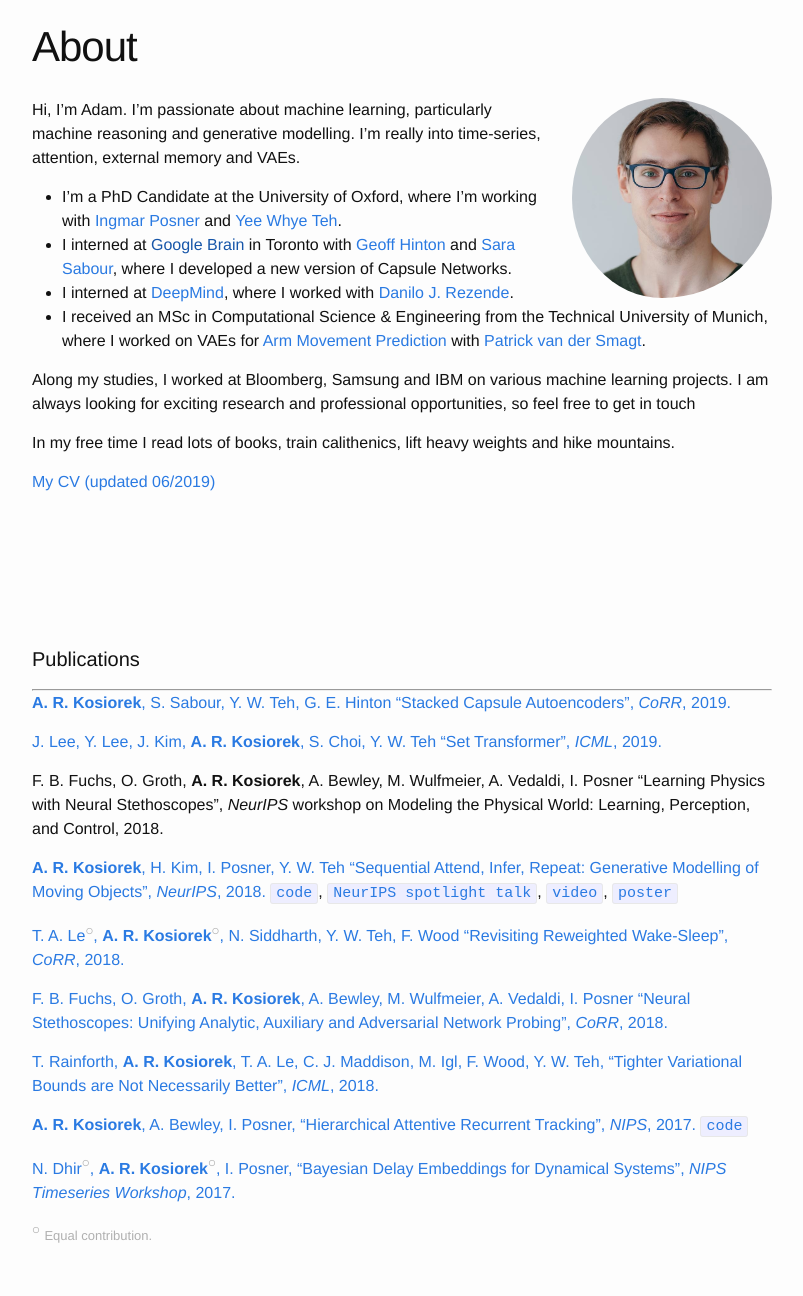
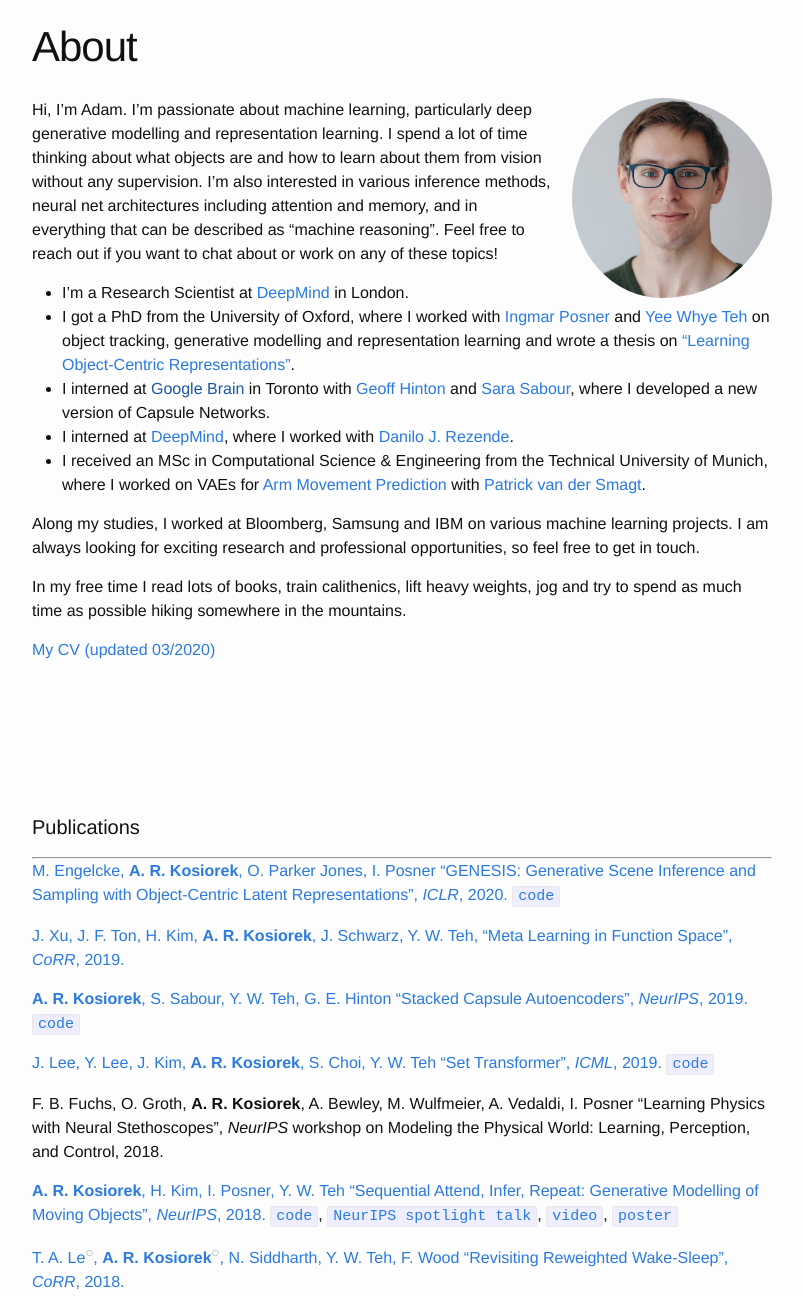
Before and after one commit to akosiorek/akosiorek.github.io, a Jekyll site: the page built from about.md, in a window 1280 px wide and 1400 px high, cut to the strip 104-1400 px from the top of the window. Shown: the whole strip, without its empty margins (238-1041 px from the left). Built offline with Jekyll 4.4.1, drawn with Linux system fonts in a browser that asks for light colours; nearby versions of some CDN libraries; formulas are drawn with MathJax 3; some of the changed text lies outside the part shown.

Commit message:
Update about and cv post-phd

```diff
--- a/_config.yml
+++ b/_config.yml
@@ -7,9 +7,9 @@
 
 # Site settings
 title: Adam Kosiorek
-email: adamk@robots.ox.ac.uk
+email: adamrk@google.com
 description: > # this means to ignore newlines until "baseurl:"
-  Generative timeseries modelling, but also attention, memory and other cool tricks.
+  Representation Learning and Generative Modelling
 #baseurl: "" # the subpath of your site, e.g. /blog
 #url: "http://yourdomain.com" # the base hostname & protocol for your site
 
--- a/about.md
+++ b/about.md
@@ -7,27 +7,35 @@ permalink: /about/
 ![Adam R. Kosiorek](../resources/me.jpg){:style="width: 200px; overflow: hidden; border-radius: 50%; float: right; padding-left: 20px"}
 
 Hi, I'm Adam.
-I'm passionate about machine learning, particularly machine reasoning and generative modelling.
-I'm really into time-series, attention, external memory and VAEs.
-* I'm a PhD Candidate at the University of Oxford, where I'm working with [Ingmar Posner](http://ori.ox.ac.uk/mrg_people/ingmar-posner/) and [Yee Whye Teh](https://www.stats.ox.ac.uk/~teh/).
+I'm passionate about machine learning, particularly deep generative modelling and representation learning.
+I spend a lot of time thinking about what objects are and how to learn about them from vision without any supervision.
+I'm also interested in various inference methods, neural net architectures including attention and memory, and in everything that can be described as "machine reasoning".
+Feel free to reach out if you want to chat about or work on any of these topics!
+
+* I'm a Research Scientist at [DeepMind](https://deepmind.com/) in London.
+* I got a PhD from the University of Oxford, where I worked with [Ingmar Posner](http://ori.ox.ac.uk/mrg_people/ingmar-posner/) and [Yee Whye Teh](https://www.stats.ox.ac.uk/~teh/) on object tracking, generative modelling and representation learning and wrote a thesis on ["Learning Object-Centric Representations"](https://github.com/akosiorek/phd_thesis/blob/master/main.pdf).
 * I interned at [Google Brain]() in Toronto with [Geoff Hinton](http://www.cs.toronto.edu/~hinton/) and [Sara Sabour](https://scholar.google.ca/citations?user=l8wQ39EAAAAJ&hl=en), where I developed a new version of Capsule Networks.
 * I interned at [DeepMind](https://deepmind.com/), where I worked with [Danilo J. Rezende](https://scholar.google.co.uk/citations?user=UGlyhFMAAAAJ&hl=en).
 * I received an MSc in Computational Science & Engineering from the Technical University of Munich, where I worked on VAEs for [Arm Movement Prediction](http://brml.org/positions/master-thesis-arm-movement-prediction/) with [Patrick van der Smagt](http://brml.org/people/smagt/).
 
 Along my studies, I worked at Bloomberg, Samsung and IBM on various machine learning projects.
-I am always looking for exciting research and professional opportunities, so feel free to get in touch
+I am always looking for exciting research and professional opportunities, so feel free to get in touch.
 
-In my free time I read lots of books, train calithenics, lift heavy weights and hike mountains.
+In my free time I read lots of books, train calithenics, lift heavy weights, jog and try to spend as much time as possible hiking somewhere in the mountains.
 
-[My CV (updated 06/2019)](../resources/cv_adam_kosiorek.pdf)
+[My CV (updated 03/2020)](../resources/cv_adam_kosiorek.pdf)
 
 <div style="margin: 150px;"></div>
 
 #### Publications
 ----------------
-[**A. R. Kosiorek**, S. Sabour, Y. W. Teh, G. E. Hinton "Stacked Capsule Autoencoders", _CoRR_, 2019.](https://arxiv.org/abs/1906.06818)
+[M. Engelcke, **A. R. Kosiorek**, O. Parker Jones, I. Posner "GENESIS: Generative Scene Inference and Sampling with Object-Centric Latent Representations", _ICLR_, 2020.](https://arxiv.org/abs/1907.13052) [`code`](https://github.com/applied-ai-lab/genesis)
 
-[J. Lee, Y. Lee, J. Kim, **A. R. Kosiorek**, S. Choi, Y. W. Teh "Set Transformer", _ICML_, 2019.](https://arxiv.org/abs/1810.00825)
+[J. Xu, J. F. Ton, H. Kim, **A. R. Kosiorek**, J. Schwarz, Y. W. Teh, “Meta Learning in Function Space”, _CoRR_, 2019.](https://arxiv.org/abs/1912.02738)
+
+[**A. R. Kosiorek**, S. Sabour, Y. W. Teh, G. E. Hinton "Stacked Capsule Autoencoders", _NeurIPS_, 2019.](https://arxiv.org/abs/1906.06818) [`code`](https://github.com/google-research/google-research/tree/master/stacked_capsule_autoencoders)
+
+[J. Lee, Y. Lee, J. Kim, **A. R. Kosiorek**, S. Choi, Y. W. Teh "Set Transformer", _ICML_, 2019.](https://arxiv.org/abs/1810.00825) [`code`](https://github.com/juho-lee/set_transformer)
 
 F. B. Fuchs, O. Groth, **A. R. Kosiorek**, A. Bewley, M. Wulfmeier, A. Vedaldi, I. Posner "Learning Physics with Neural Stethoscopes", _NeurIPS_ workshop on Modeling the Physical World: Learning, Perception, and Control, 2018.
 
@@ -40,15 +48,18 @@ F. B. Fuchs, O. Groth, **A. R. Kosiorek**, A. Bewley, M. Wulfmeier, A. Vedaldi,
 
 [T. Rainforth, **A. R. Kosiorek**, T. A. Le, C. J. Maddison, M. Igl, F. Wood, Y. W. Teh, "Tighter Variational Bounds are Not Necessarily Better", _ICML_, 2018.](https://arxiv.org/abs/1802.04537)
 
-[**A. R. Kosiorek**, A. Bewley, I. Posner, "Hierarchical Attentive Recurrent Tracking", _NIPS_, 2017.](https://arxiv.org/abs/1706.09262) [`code`](https://github.com/akosiorek/hart)
+[**A. R. Kosiorek**, A. Bewley, I. Posner, "Hierarchical Attentive Recurrent Tracking", _NeurIPS_, 2017.](https://arxiv.org/abs/1706.09262) [`code`](https://github.com/akosiorek/hart)
 
-[N. Dhir<sup style="color: #B0B0B0;">$$\circ$$</sup>, **A. R. Kosiorek**<sup style="color: #B0B0B0;">$$\circ$$</sup>, I. Posner, "Bayesian Delay Embeddings for Dynamical Systems", _NIPS Timeseries Workshop_, 2017.](http://www.robots.ox.ac.uk/~mobile/Papers/2017NIPS_dhir.pdf)
+[N. Dhir<sup style="color: #B0B0B0;">$$\circ$$</sup>, **A. R. Kosiorek**<sup style="color: #B0B0B0;">$$\circ$$</sup>, I. Posner, "Bayesian Delay Embeddings for Dynamical Systems", _NeurIPS Timeseries Workshop_, 2017.](http://www.robots.ox.ac.uk/~mobile/Papers/2017NeurIPS_dhir.pdf)
 
 <sup style="color: #B0B0B0;">$$\circ$$</sup> <span style="color: #B0B0B0; font-size: small;">Equal contribution.</span>
 
 <div style="margin: 50px;"></div>
 #### Projects
 ----------------
-[Forge](https://github.com/akosiorek/forge) - a lightweight tool for managing ML experiments.
+[**A. R. Kosiorek** "Learning Object-Centric Representations", University of Oxford, 2020.](https://github.com/akosiorek/phd_thesis/blob/master/main.pdf) [`source`](https://github.com/akosiorek/phd_thesis)
+
+
+[Forge](https://github.com/akosiorek/forge) - a lightweight framework-agnostic tool for managing ML experiments.
 
 An implementation of ["Attend, Infer, Repeat"](https://papers.nips.cc/paper/6230-attend-infer-repeat-fast-scene-understanding-with-generative-models) by [Ali Eslami](http://arkitus.com/research/) *et. al.*  [`code`](https://github.com/akosiorek/attend_infer_repeat)
```
Also changed, not shown: 1 other file.
